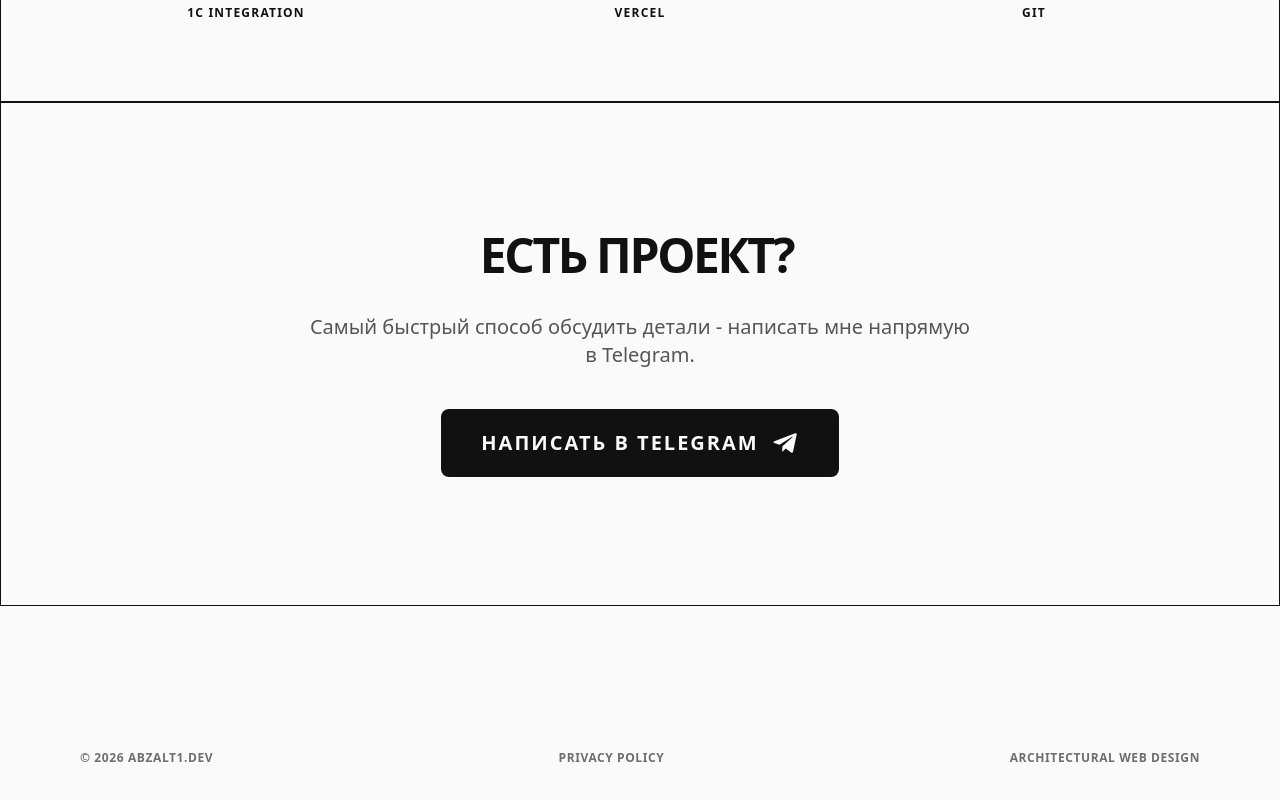
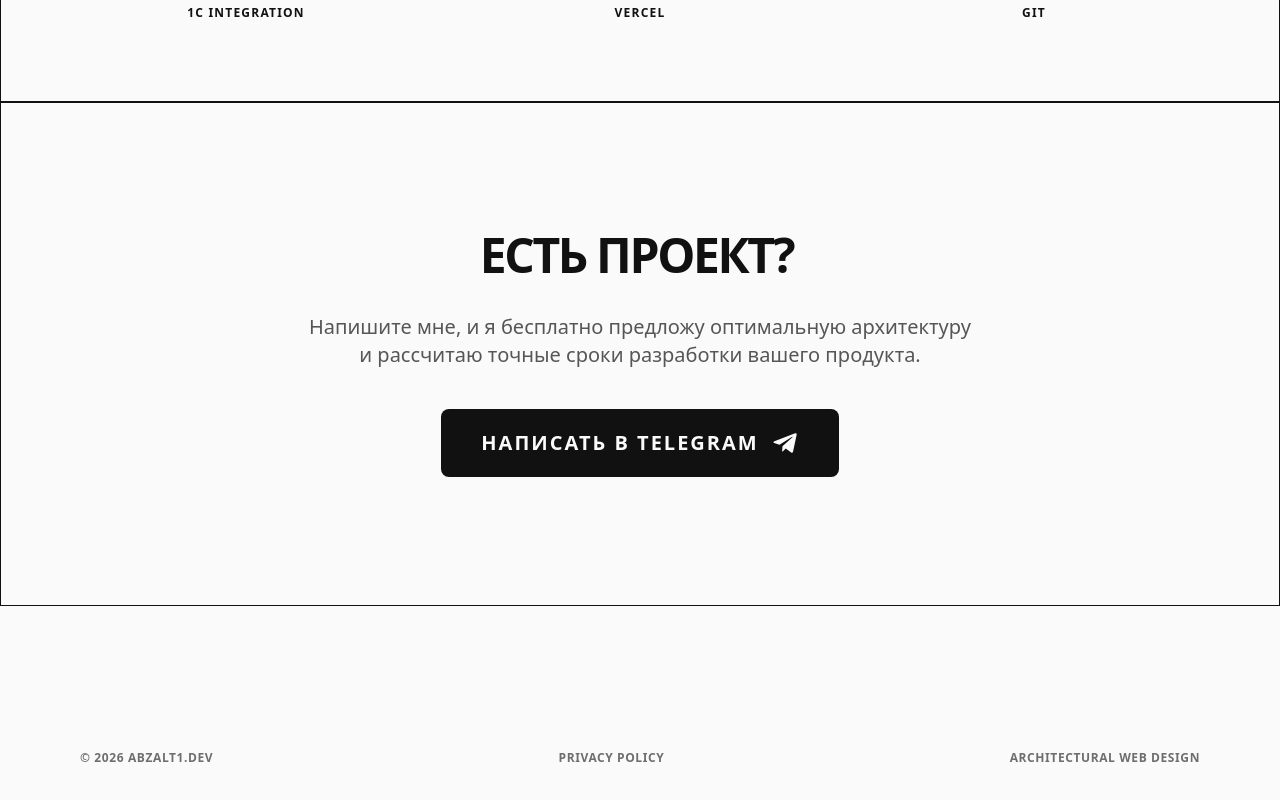
Before and after one commit to abzalt1/abzalt1.github.io, a Next.js app: page / in a window 1280 px wide. Shown: the part 6053-6853 px from the top of the page. Built offline with nearby package versions, Linux system fonts and the light colour scheme.

Commit message:
feat: enhance CTA offer for targeted ads

```diff
--- a/src/components/Contact.tsx
+++ b/src/components/Contact.tsx
@@ -77,7 +77,7 @@ export default function Contact() {
  <span>{displayText}</span><span className="cursor-blink"></span>
  </h2>
  <p className="text-lg md:text-xl mb-10 max-w-2xl opacity-70 font-medium">
- Самый быстрый способ обсудить детали - написать мне напрямую в Telegram.
+ Напишите мне, и я бесплатно предложу оптимальную архитектуру и рассчитаю точные сроки разработки вашего продукта.
  </p>
  <a
  href="https://t.me/abzalt1"
```
